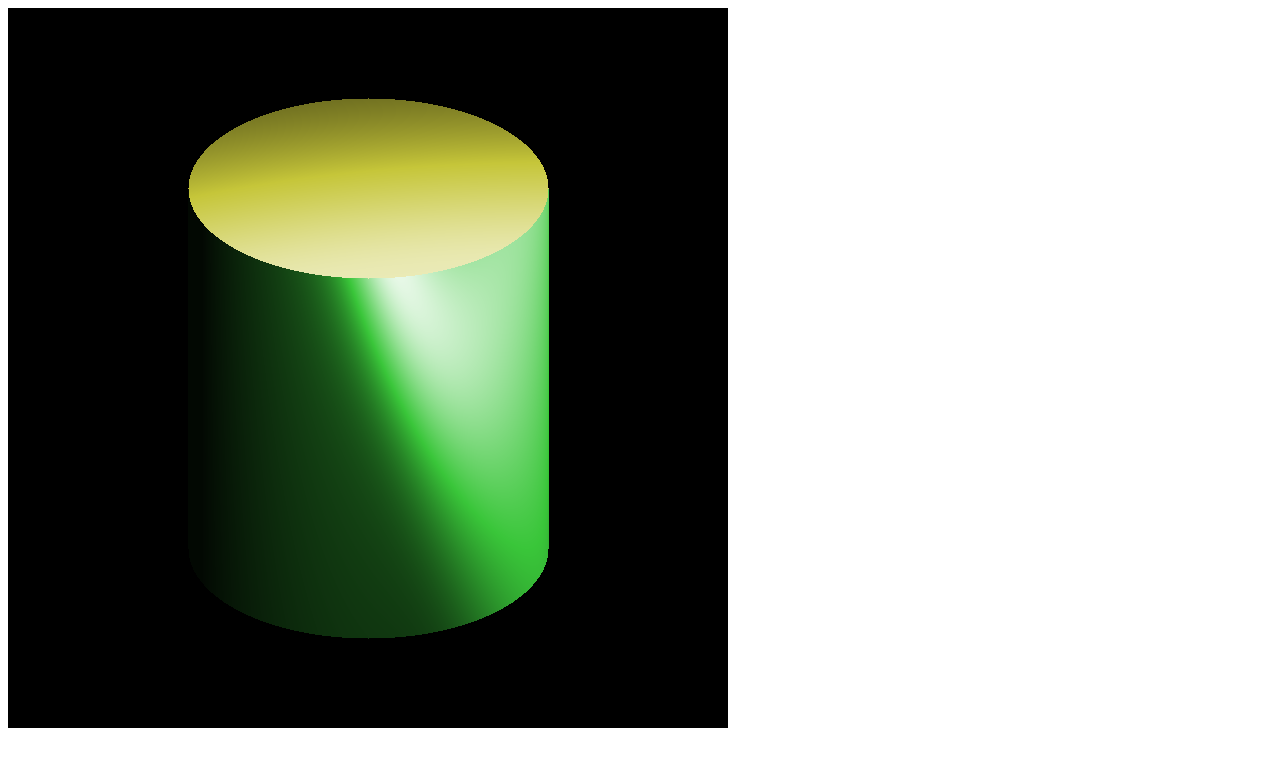
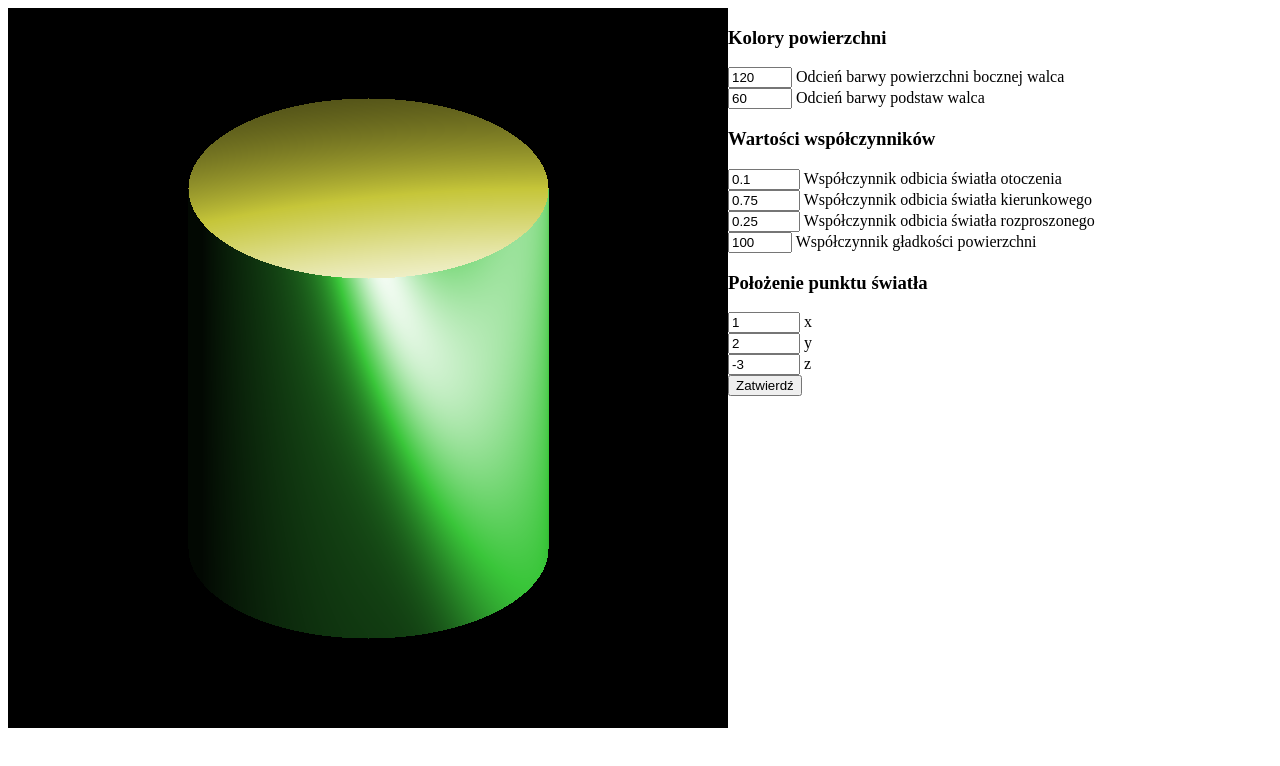
Before and after one commit to 7Bubun/computer-graphics, a plain HTML site: page PhongCylinder/index.html in a window 1280 px wide. Shown: the top 766 px of the page. Drawn offline with Linux system fonts and the light colour scheme.

Commit message:
Implement changing values of parameters

```diff
--- a/PhongCylinder/index.html
+++ b/PhongCylinder/index.html
@@ -9,7 +9,69 @@
 
 <body>
     <div id="root" style="width: 1300px; margin-left: auto; margin-right: auto;">
-        <canvas id="canvas" width="720" height="720"></canvas>
+
+        <div style="float: left;">
+            <canvas id="canvas" width="720" height="720"></canvas>
+        </div>
+
+
+        <div style="float: left;">
+
+            <h3>Kolory powierzchni</h3>
+
+            <div>
+                <input type="number" id="sideColor" name="sideColor" min="0" max="360" />
+                <label for="sideColor">Odcień barwy powierzchni bocznej walca</label>
+            </div>
+
+            <div>
+                <input type="number" id="baseColor" name="baseColor" min="0" max="360" />
+                <label for="baseColor">Odcień barwy podstaw walca</label>
+            </div>
+
+            <h3>Wartości współczynników</h3>
+
+            <div>
+                <input type="number" id="ka" name="ka" min="0" max="1" step="0.05" />
+                <label for="ka">Współczynnik odbicia światła otoczenia</label>
+            </div>
+
+            <div>
+                <input type="number" id="ks" name="ks" min="0" max="1" step="0.05" />
+                <label for="ks">Współczynnik odbicia światła kierunkowego</label>
+            </div>
+
+            <div>
+                <input type="number" id="kd" name="kd" min="0" max="1" step="0.05" />
+                <label for="kd">Współczynnik odbicia światła rozproszonego</label>
+            </div>
+
+            <div>
+                <input type="number" id="n" name="n" min="0" max="300" />
+                <label for="n">Współczynnik gładkości powierzchni</label>
+            </div>
+
+            <h3>Położenie punktu światła</h3>
+
+            <div>
+                <input type="number" id="x" name="x" min="-5" max="5" step="0.1" />
+                <label for="x">x</label>
+            </div>
+
+            <div>
+                <input type="number" id="y" name="y" min="-5" max="5" step="0.1" />
+                <label for="y">y</label>
+            </div>
+
+            <div>
+                <input type="number" id="z" name="z" min="-5" max="5" step="0.1" />
+                <label for="z">z</label>
+            </div>
+
+            <input type="button" value="Zatwierdź" id="submit" />
+        </div>
+
+        <div style="clear: both;"></div>
     </div>
 
     <script type="module" src="index.js"></script>
--- a/PhongCylinder/index.js
+++ b/PhongCylinder/index.js
@@ -10,7 +10,7 @@ let kD = 0.25
 let n = 100
 let sourceLocation = {
     "x": 1.0,
-    "y": 2.2,
+    "y": 2.0,
     "z": -3.0
 }
 let baseColor = {
@@ -24,4 +24,66 @@ let sideColor = {
     "l": 50
 } //kolor ściany bocznej
 
-drawer.drawCylinder(kA, kS, kD, n, sourceLocation, baseColor, sideColor);
+function draw() {
+    drawer.drawCylinder(kA, kS, kD, n, sourceLocation, baseColor, sideColor)
+}
+
+let sideColorInput = document.getElementById('sideColor')
+sideColorInput.setAttribute('value', sideColor.h)
+sideColorInput.addEventListener('change', function (event) {
+    sideColor.h = event.target.value
+})
+
+let baseColorInput = document.getElementById('baseColor')
+baseColorInput.setAttribute('value', baseColor.h)
+baseColorInput.addEventListener('change', function (event) {
+    baseColor.h = event.target.value
+})
+
+let kaInput = document.getElementById('ka')
+kaInput.setAttribute('value', kA)
+kaInput.addEventListener('change', function (event) {
+    kA = event.target.value
+})
+
+let ksInput = document.getElementById('ks')
+ksInput.setAttribute('value', kS)
+ksInput.addEventListener('change', function (event) {
+    kS = event.target.value
+})
+
+let kdInput = document.getElementById('kd')
+kdInput.setAttribute('value', kD)
+kdInput.addEventListener('change', function (event) {
+    kD = event.target.value
+})
+
+let nInput = document.getElementById('n')
+nInput.setAttribute('value', n)
+nInput.addEventListener('change', function (event) {
+    n = event.target.value
+})
+
+let xInput = document.getElementById('x')
+xInput.setAttribute('value', sourceLocation.x)
+xInput.addEventListener('change', function (event) {
+    sourceLocation.x = event.target.value
+})
+
+let yInput = document.getElementById('y')
+yInput.setAttribute('value', sourceLocation.y)
+yInput.addEventListener('change', function (event) {
+    sourceLocation.y = event.target.value
+})
+
+let zInput = document.getElementById('z')
+zInput.setAttribute('value', sourceLocation.z)
+zInput.addEventListener('change', function (event) {
+    sourceLocation.z = event.target.value
+})
+
+document.getElementById('submit').onclick = function () {
+    draw()
+}
+
+draw()
```
